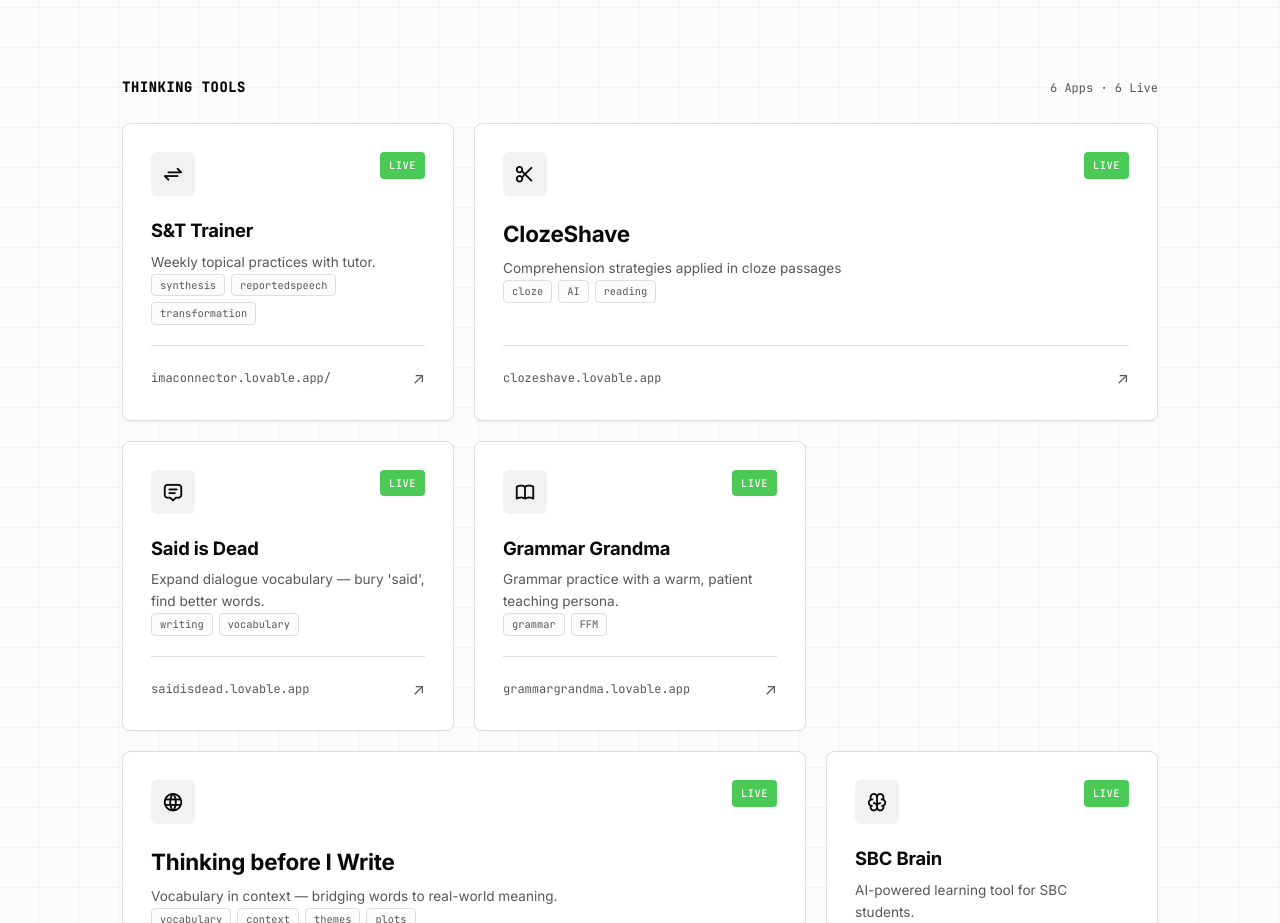
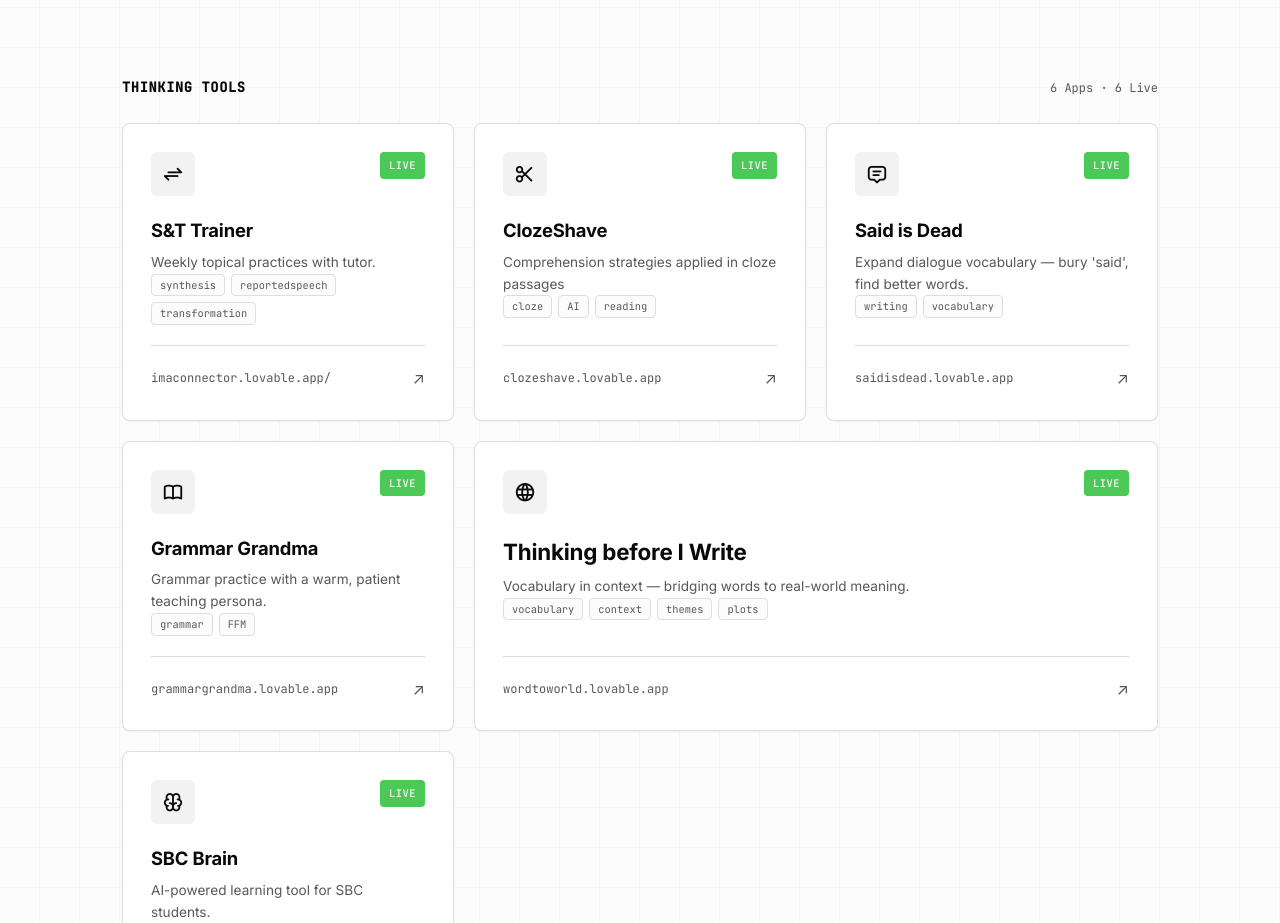
Before and after one commit to die2self777/urgentdesign-hub, a plain HTML site: page index.html in a window 1280 px wide. Shown: the part 1809-2732 px from the top of the page. Drawn offline with Linux system fonts and the light colour scheme.

Commit message:
Update index.html

```diff
--- a/index.html
+++ b/index.html
@@ -273,7 +273,7 @@ function buildCard(app) {
   const tags = (app.tags || []).map(t => `<span class="tag">${t}</span>`).join('');
 
   // Triggers the Bento Box layout for ClozeShave, or any app you add "featured": true to in the JSON.
-  const isFeatured = app.featured === true || app.name === 'ClozeShave';
+  const isFeatured = app.featured === true;
   const featuredClass = isFeatured ? 'featured' : '';
 
   return `
```
